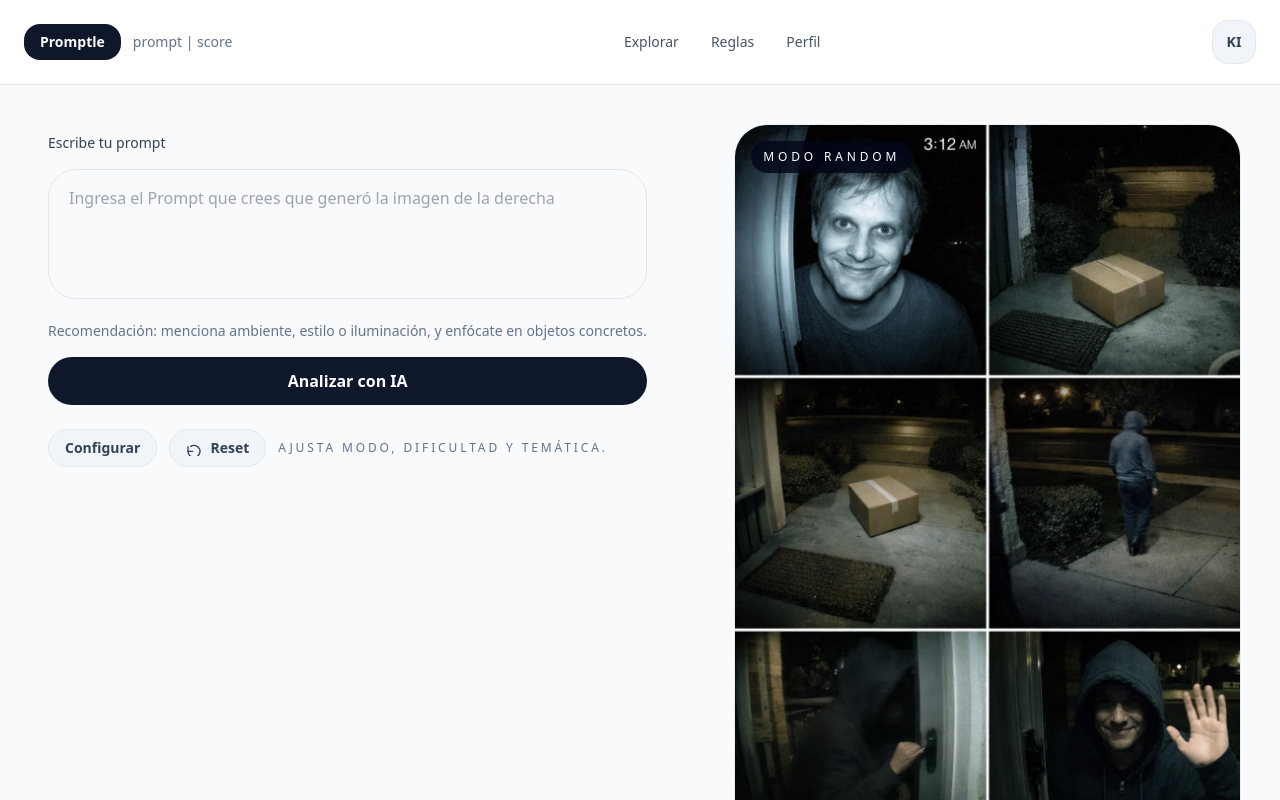
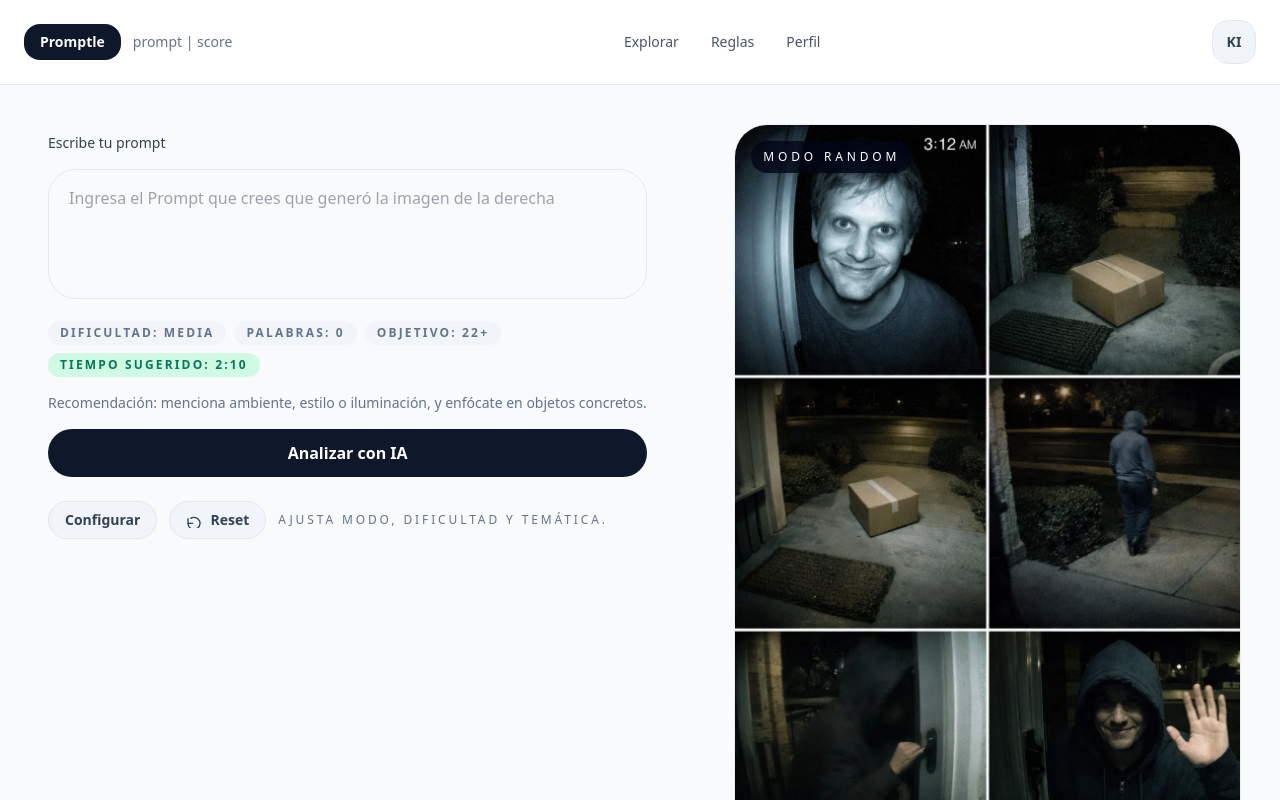
Before and after one commit to theotrosman/PROMPTOOL, a React (Vite) app: page / in a window 1280 px wide. Shown: the top 800 px of the page. Built offline with nearby package versions, Linux system fonts and the light colour scheme; no server answers.

Commit message:
Mejora sistemas antiplagio

```diff
--- a/src/App.jsx
+++ b/src/App.jsx
@@ -6,6 +6,47 @@ import ImageCard from './components/ImageCard'
 import PromptInput from './components/PromptInput'
 import ResultPanel from './components/ResultPanel'
 import { comparePrompts } from './services/geminiService'
+
+const normalizeDifficulty = (difficulty = 'Media') =>
+  difficulty
+    .normalize('NFD')
+    .replace(/[\u0300-\u036f]/g, '')
+    .toLowerCase()
+
+const formatDuration = (seconds = 0) => {
+  const safe = Math.max(0, Math.floor(seconds))
+  const mins = Math.floor(safe / 60)
+  const secs = safe % 60
+  return `${mins}:${String(secs).padStart(2, '0')}`
+}
+
+const getTimePenalty = ({ elapsedSeconds = 0, recommendedSeconds = 0 }, difficulty = 'Media') => {
+  if (!recommendedSeconds || elapsedSeconds <= recommendedSeconds) {
+    return { penalty: 0, message: '' }
+  }
+
+  const overtimeSeconds = elapsedSeconds - recommendedSeconds
+  const overtimeRatio = overtimeSeconds / Math.max(recommendedSeconds, 1)
+  const normalizedDifficulty = normalizeDifficulty(difficulty)
+  const difficultyFactor = normalizedDifficulty.includes('facil')
+    ? 0.85
+    : normalizedDifficulty.includes('dificil')
+      ? 1.2
+      : 1.05
+
+  const penalty = Math.min(
+    30,
+    Math.max(
+      4,
+      Math.round((overtimeRatio * 22 + overtimeSeconds / 18) * difficultyFactor)
+    )
+  )
+
+  return {
+    penalty,
+    message: `Tardaste demasiado (${formatDuration(overtimeSeconds)} extra). Se descontaron ${penalty} puntos por exceder el tiempo recomendado.`,
+  }
+}
 
 function App() {
   const [promptUsuario, setPromptUsuario] = useState('')
@@ -25,6 +66,8 @@ function App() {
   const [suggestions, setSuggestions] = useState('')
   const [strengths, setStrengths] = useState([])
   const [improvements, setImprovements] = useState([])
+  const [timingData, setTimingData] = useState({ elapsedSeconds: 0, recommendedSeconds: 0, overtimeSeconds: 0 })
+  const [timePenaltyMessage, setTimePenaltyMessage] = useState('')
   const [error, setError] = useState('')
 
 
@@ -62,11 +105,13 @@ function App() {
 
     try {
       const result = await comparePrompts(submittedPrompt, imageData.prompt, difficulty)
-      setScorePercent(result.score)
+      const timePenalty = getTimePenalty(timingData, difficulty)
+      setScorePercent(Math.max(0, (result.score ?? 0) - timePenalty.penalty))
       setAiExplanation(result.explanation)
       setSuggestions(result.suggestions)
       setStrengths(result.strengths ?? [])
       setImprovements(result.improvements ?? [])
+      setTimePenaltyMessage(timePenalty.message)
     } catch (err) {
       setError(err.message)
       setScorePercent(0)
@@ -74,6 +119,7 @@ function App() {
       setSuggestions('')
       setStrengths([])
       setImprovements([])
+      setTimePenaltyMessage('')
     } finally {
       setAnalyzing(false)
     }
@@ -105,6 +151,8 @@ function App() {
     setSuggestions('')
     setStrengths([])
     setImprovements([])
+    setTimingData({ elapsedSeconds: 0, recommendedSeconds: 0, overtimeSeconds: 0 })
+    setTimePenaltyMessage('')
     setError('')
     setAnalyzing(false)
   }
@@ -151,6 +199,8 @@ function App() {
                       setPromptUsuario={setPromptUsuario}
                       onSubmit={handleSubmit}
                       isLoading={loadingImage || analyzing}
+                      difficulty={difficulty}
+                      onTimingChange={setTimingData}
                     />
                     {renderControls()}
                   </>
@@ -176,6 +226,7 @@ function App() {
                           difficulty={difficulty}
                           strengths={strengths}
                           improvements={improvements}
+                          timePenaltyMessage={timePenaltyMessage}
                         />
                       </>
                     )}
--- a/src/components/PromptInput.jsx
+++ b/src/components/PromptInput.jsx
@@ -1,15 +1,133 @@
-const PromptInput = ({ promptUsuario, setPromptUsuario, onSubmit, isLoading }) => (
+import { useEffect, useMemo, useState } from 'react'
+
+const normalizeDifficulty = (difficulty = 'Media') =>
+  difficulty
+    .normalize('NFD')
+    .replace(/[\u0300-\u036f]/g, '')
+    .toLowerCase()
+
+const getTimerConfig = (difficulty = 'Media') => {
+  const normalized = normalizeDifficulty(difficulty)
+
+  if (normalized.includes('facil')) {
+    return { recommendedSeconds: 85, targetWords: 14, graceSeconds: 20 }
+  }
+  if (normalized.includes('dificil')) {
+    return { recommendedSeconds: 180, targetWords: 30, graceSeconds: 30 }
+  }
+  return { recommendedSeconds: 130, targetWords: 22, graceSeconds: 25 }
+}
+
+const formatTime = (seconds = 0) => {
+  const safe = Math.max(0, Math.floor(seconds))
+  const mins = Math.floor(safe / 60)
+  const secs = safe % 60
+  return `${mins}:${String(secs).padStart(2, '0')}`
+}
+
+const PromptInput = ({ promptUsuario, setPromptUsuario, onSubmit, isLoading, difficulty, onTimingChange }) => {
+  const [startedAt, setStartedAt] = useState(null)
+  const [elapsedSeconds, setElapsedSeconds] = useState(0)
+  const timerConfig = useMemo(() => getTimerConfig(difficulty), [difficulty])
+
+  useEffect(() => {
+    if (!startedAt) return
+
+    const intervalId = window.setInterval(() => {
+      setElapsedSeconds(Math.floor((Date.now() - startedAt) / 1000))
+    }, 1000)
+
+    return () => window.clearInterval(intervalId)
+  }, [startedAt])
+
+  useEffect(() => {
+    if (!promptUsuario.trim()) {
+      setStartedAt(null)
+      setElapsedSeconds(0)
+    }
+  }, [promptUsuario])
+
+  const estimatedSeconds = timerConfig.recommendedSeconds
+  const remainingSeconds = Math.max(0, estimatedSeconds - elapsedSeconds)
+  const wordsCount = promptUsuario.trim().split(/\s+/).filter(Boolean).length
+  const overtimeSeconds = Math.max(0, elapsedSeconds - estimatedSeconds)
+  const penaltyStartSeconds = estimatedSeconds + timerConfig.graceSeconds
+  const penaltyOvertimeSeconds = Math.max(0, elapsedSeconds - penaltyStartSeconds)
+  const remainingRatio = estimatedSeconds > 0 ? remainingSeconds / estimatedSeconds : 0
+
+  useEffect(() => {
+    if (!onTimingChange) return
+    onTimingChange({
+      elapsedSeconds,
+      recommendedSeconds: estimatedSeconds,
+      overtimeSeconds,
+      graceSeconds: timerConfig.graceSeconds,
+      penaltyStartSeconds,
+      penaltyOvertimeSeconds,
+    })
+  }, [elapsedSeconds, estimatedSeconds, overtimeSeconds, timerConfig.graceSeconds, penaltyStartSeconds, penaltyOvertimeSeconds, onTimingChange])
+
+  const handleAntiPaste = (event) => {
+    event.preventDefault()
+  }
+
+  const handleKeyDown = (event) => {
+    const blockedShortcuts = ['c', 'v', 'x', 'Insert']
+    if ((event.ctrlKey || event.metaKey) && blockedShortcuts.includes(event.key)) {
+      event.preventDefault()
+    }
+    if (event.shiftKey && event.key === 'Insert') {
+      event.preventDefault()
+    }
+  }
+
+  const timeBadgeClass =
+    overtimeSeconds > 0
+      ? 'bg-rose-100 text-rose-700'
+      : remainingRatio > 0.66
+        ? 'bg-emerald-100 text-emerald-700'
+        : remainingRatio > 0.33
+          ? 'bg-amber-100 text-amber-700'
+          : 'bg-rose-100 text-rose-700'
+
+  return (
     <form className="space-y-4" onSubmit={onSubmit}>
       <label className="block text-sm font-medium text-slate-700">
         Escribe tu prompt
       </label>
       <textarea
         value={promptUsuario}
-      onChange={(event) => setPromptUsuario(event.target.value)}
+        onChange={(event) => {
+          if (!startedAt && event.target.value.trim()) {
+            setStartedAt(Date.now())
+          }
+          setPromptUsuario(event.target.value)
+        }}
+        onCopy={handleAntiPaste}
+        onPaste={handleAntiPaste}
+        onCut={handleAntiPaste}
+        onDrop={handleAntiPaste}
+        onKeyDown={handleKeyDown}
         rows="4"
         placeholder="Ingresa el Prompt que crees que generó la imagen de la derecha"
         className="w-full min-h-[130px] resize-none rounded-[1.75rem] border border-slate-200 bg-transparent px-5 py-4 text-base text-slate-900 outline-none transition focus:border-slate-400 focus:ring-0"
       />
+      <div className="flex flex-wrap items-center gap-2 text-xs font-semibold uppercase tracking-[0.18em] text-slate-500">
+        <span className="rounded-full bg-slate-100 px-3 py-1">Dificultad: {difficulty}</span>
+        <span className="rounded-full bg-slate-100 px-3 py-1">Palabras: {wordsCount}</span>
+        <span className="rounded-full bg-slate-100 px-3 py-1">Objetivo: {timerConfig.targetWords}+</span>
+        <span className={`rounded-full px-3 py-1 ${timeBadgeClass}`}>Tiempo sugerido: {formatTime(remainingSeconds)}</span>
+      </div>
+      {overtimeSeconds > 0 && penaltyOvertimeSeconds === 0 && (
+        <p className="text-sm font-semibold text-amber-700">
+          Tiempo recomendado superado. Tenés {formatTime(timerConfig.graceSeconds - overtimeSeconds)} de margen antes de penalización.
+        </p>
+      )}
+      {penaltyOvertimeSeconds > 0 && (
+        <p className="text-sm font-semibold text-rose-700">
+          Tardaste demasiado: {formatTime(penaltyOvertimeSeconds)} extra sobre el margen. Se aplicará penalización de score.
+        </p>
+      )}
       <p className="text-sm text-slate-500">
         Recomendación: menciona ambiente, estilo o iluminación, y enfócate en objetos concretos.
       </p>
@@ -22,5 +140,6 @@ const PromptInput = ({ promptUsuario, setPromptUsuario, onSubmit, isLoading }) =
       </button>
     </form>
   )
+}
 
 export default PromptInput
--- a/src/components/ResultPanel.jsx
+++ b/src/components/ResultPanel.jsx
@@ -111,7 +111,7 @@ const buildFallbackPoints = (score = 0, suggestions = '', minPassScore = 70) =>
   }
 }
 
-const ResultPanel = ({ scorePercent, explanation, suggestions, difficulty, strengths = [], improvements = [] }) => {
+const ResultPanel = ({ scorePercent, explanation, suggestions, difficulty, strengths = [], improvements = [], timePenaltyMessage = '' }) => {
   const safeScore = Math.max(0, Math.min(100, Number(scorePercent) || 0))
   const difficultyConfig = getDifficultyConfig(difficulty)
   const isPass = safeScore >= difficultyConfig.minPassScore
@@ -124,6 +124,11 @@ const ResultPanel = ({ scorePercent, explanation, suggestions, difficulty, stren
   return (
     <div className="rounded-[1.75rem] border border-slate-200/70 bg-white p-5 shadow-sm sm:p-6">
       <div className="grid gap-3">
+        {timePenaltyMessage && (
+          <div className="rounded-[1.25rem] border border-rose-200 bg-rose-50 p-4">
+            <p className="text-sm font-semibold text-rose-700">{timePenaltyMessage}</p>
+          </div>
+        )}
         <div className="grid gap-3 md:grid-cols-[120px_1fr]">
           <div className="flex items-center justify-center rounded-[1.25rem] border border-slate-200 bg-slate-50 p-3">
             <ScoreCircle value={safeScore} />
```
Lines whose indentation alone changed are shown as unchanged.
